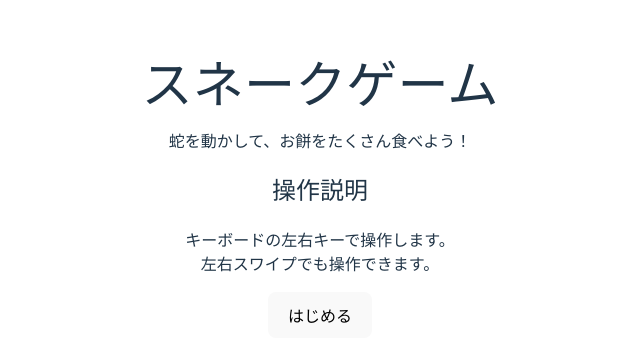
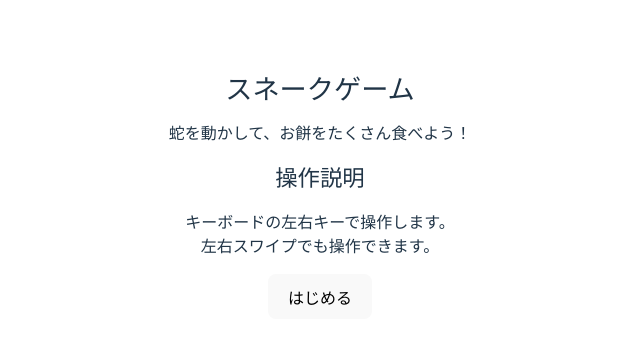
Before and after one commit to mtbk4919naoki/nyd2025, a React (Vite) app: page / in a window 1280 px wide. Shown: the part 203-564 px from the top of the page, without its empty margins (320-960 px from the left). Built offline with nearby package versions, Linux system fonts and the light colour scheme.

Commit message:
update: font-size

```diff
--- a/src/App.tsx
+++ b/src/App.tsx
@@ -119,10 +119,10 @@ function App() {
 
   return (
     <>
-      <h1>スネークゲーム</h1>
+      <h1 className="title">スネークゲーム</h1>
       <p>蛇を動かして、お餅をたくさん食べよう！</p>
       <div>
-        <h2>操作説明</h2>
+        <h2 className="subtitle">操作説明</h2>
         <p>キーボードの左右キーで操作します。<br />左右スワイプでも操作できます。</p>
       </div>
       {!gameStarted ? (
--- a/src/index.css
+++ b/src/index.css
@@ -12,8 +12,15 @@
   -webkit-font-smoothing: antialiased;
   -moz-osx-font-smoothing: grayscale;
 }
-h1 {
+
+.title{
   margin: 0;
+  font-size: 1.7rem;
+}
+
+.subtitle {
+  margin: 0;
+  font-size: 1.4rem;
 }
 
 a {
```
Also changed, not shown: 4 other files (tests, documents, lock files or other folders).
